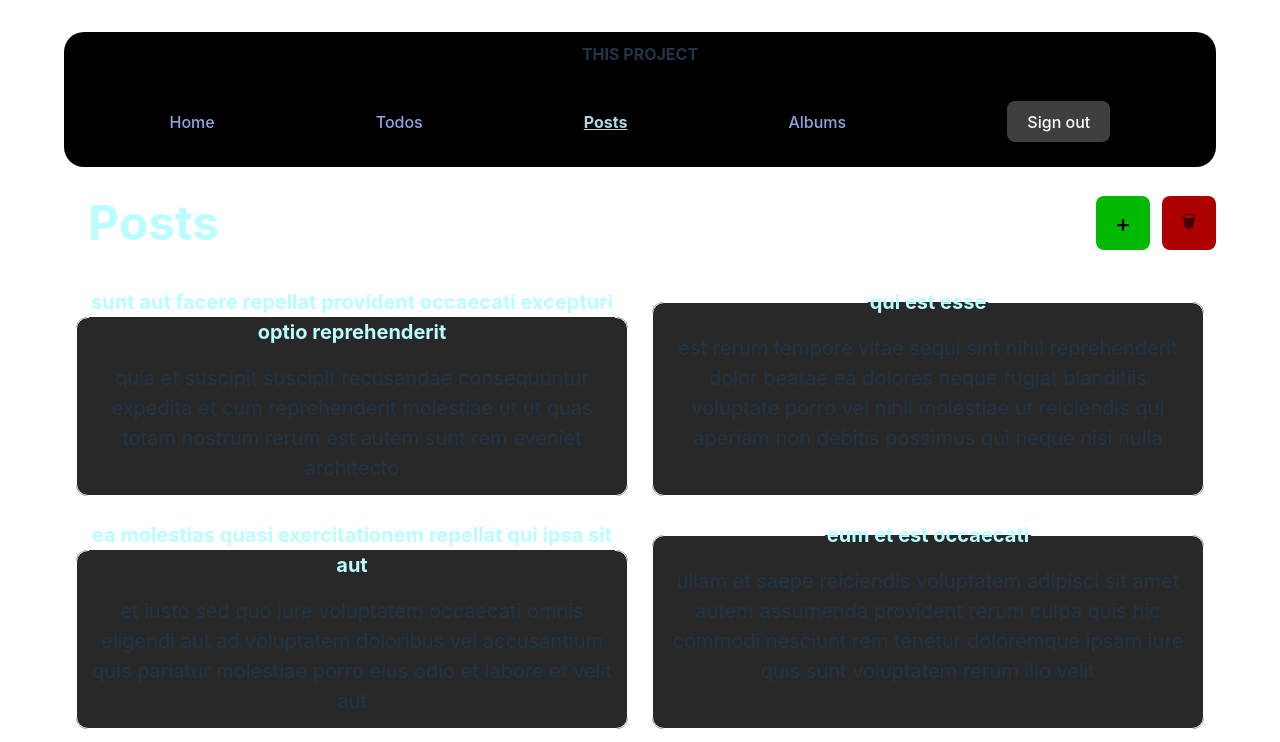
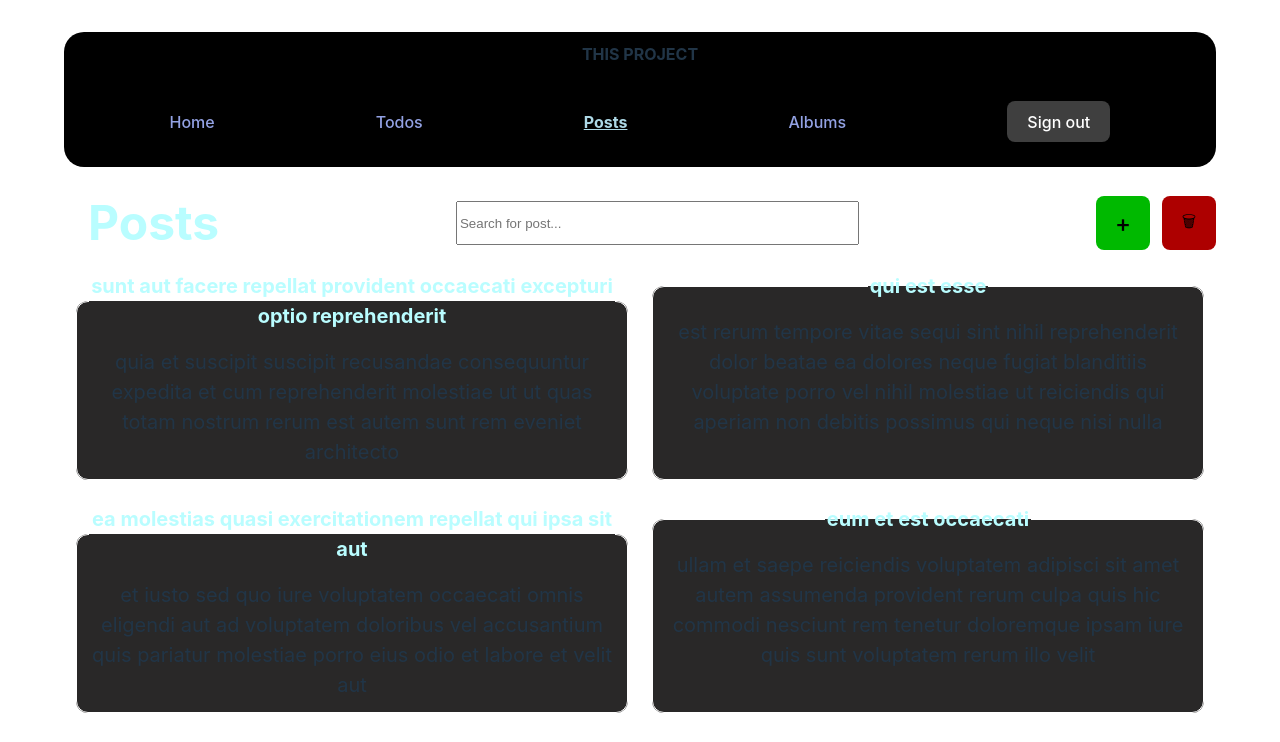
Before and after one commit to Jonathan-Arga/db-react, a React (Vite) app: page /posts in a window 1280 px wide. Shown: the top 742 px of the page. Built offline with nearby package versions, Linux system fonts and the light colour scheme; data requests are answered from the project's data file.

Commit message:
search and css fixes

```diff
--- a/src/Layout/PostsLayout/PostsLayout.jsx
+++ b/src/Layout/PostsLayout/PostsLayout.jsx
@@ -5,6 +5,7 @@ import { MAIN_URL } from '../../App';
 import styles from './PostsLayout.module.css';
 
 export const DeletingPostsContext = createContext(null);
+export const SearchingPostsContext = createContext(null);
 
 export function DeletePost(userId, postId, navigate) {
 	if (Number.parseInt(localStorage.getItem('current')) !== userId)
@@ -23,6 +24,9 @@ export default function PostsLayout() {
 	const newPostDialog = useRef();
 	const newPostTitle = useRef();
 	const newPostTextField = useRef();
+
+	const searchFieldRef = useRef();
+	const [searchingPostsState, setSearchingPostsState] = useState('');
 
 	const navigate = useNavigate();
 	const location = useLocation();
@@ -63,6 +67,41 @@ export default function PostsLayout() {
 			});
 	};
 
+	const HandleSearchChange = () => {
+		console.log(searchingPostsState);
+		setSearchingPostsState(() => searchFieldRef.current.value);
+		console.log(searchingPostsState);
+	};
+
+	return (
+		<>
+			<SearchingPostsContext.Provider
+				value={[searchingPostsState, setSearchingPostsState]}
+			>
+				<DeletingPostsContext.Provider
+					value={[
+						DeletingPostsContextState,
+						SetDeletingPostsContextState,
+					]}
+				>
+					<div className={styles.postsLayoutHeader}>
+						<div className={styles.title}>Posts</div>
+						<input
+							ref={searchFieldRef}
+							placeholder="Search for post..."
+							type="search"
+							onChange={HandleSearchChange}
+						/>
+						<PostsButtons />
+					</div>
+					<PostsDialog />
+					<Outlet />
+				</DeletingPostsContext.Provider>
+			</SearchingPostsContext.Provider>
+		</>
+	);
+
+	function PostsButtons() {
 		/**
 		 * @param {MouseEvent} e
 		 */
@@ -90,36 +129,15 @@ export default function PostsLayout() {
 				);
 		};
 		return (
-		<>
-			<DeletingPostsContext.Provider
-				value={[
-					DeletingPostsContextState,
-					SetDeletingPostsContextState,
-				]}
-			>
-				<div className={styles.postsLayoutHeader}>
-					<div className={styles.title}>Posts</div>
-					<PostsButtons />
-				</div>
-				<PostsDialog />
-				<Outlet />
-			</DeletingPostsContext.Provider>
-		</>
-	);
-
-	function PostsButtons() {
-		return (
 			<div className={styles.buttons}>
 				{currentPage === 'posts' ? (
+					<>
 						<button
 							className={styles.NewPostButton}
 							onClick={HandleNewPostClick}
 						>
 							&#x2B;
 						</button>
-				) : (
-					false
-				)}
 						<button
 							className={
 								DeletingPostsContextState
@@ -130,6 +148,10 @@ export default function PostsLayout() {
 						>
 							&#128465;
 						</button>
+					</>
+				) : (
+					false
+				)}
 			</div>
 		);
 	}
--- a/src/Layout/PostsLayout/PostsLayout.module.css
+++ b/src/Layout/PostsLayout/PostsLayout.module.css
@@ -2,6 +2,11 @@
 	width: 100%;
 	display: flex;
 	align-items: center;
+}
+.postsLayoutHeader input[type='search'] {
+	width: 35%;
+	margin: auto;
+	height: 44px;
 }
 
 .title {
@@ -13,7 +18,6 @@
 
 .buttons {
 	display: flex;
-	margin-left: auto;
 	text-align: center;
 	gap: 12px;
 }
--- a/src/pages/Posts/Posts.jsx
+++ b/src/pages/Posts/Posts.jsx
@@ -2,29 +2,39 @@ import { useContext, useEffect, useState } from 'react';
 import { MAIN_URL } from '../../App';
 import PostItem from './components/PostItem';
 import styles from './Posts.module.css';
-import { DeletingPostsContext } from '../../Layout/PostsLayout/PostsLayout';
+import {
+	DeletingPostsContext,
+	SearchingPostsContext,
+} from '../../Layout/PostsLayout/PostsLayout';
 
 export default function Posts() {
 	const [posts, setPosts] = useState([]);
 	const [isDeletingPosts] = useContext(DeletingPostsContext);
+	const [currentSearch] = useContext(SearchingPostsContext);
 	useEffect(() => {
 		fetch(MAIN_URL + 'posts')
 			.then((response) => response.json())
 			.then((data) => setPosts(data))
 			.catch((err) => console.error(err));
 	}, []);
-
+	const isSearching = (item) =>
+		!currentSearch ||
+		(currentSearch !== '' &&
+			(item['body'].includes(currentSearch) ||
+				item['title'].includes(currentSearch)));
 	return (
 		<ul className={styles.Posts}>
 			{posts.map((item) =>
 				isDeletingPosts ? (
 					item.userId ===
 					Number.parseInt(localStorage.getItem('current')) ? (
-						<PostItem key={JSON.stringify(item)} post={item} />
+						isSearching(item) ? (
+							<PostItem key={JSON.stringify(item)} post={item} />
+						) : null
 					) : null
-				) : (
+				) : isSearching(item) ? (
 					<PostItem key={JSON.stringify(item)} post={item} />
-				)
+				) : null
 			)}
 		</ul>
 	);
--- a/src/pages/Posts/Posts.module.css
+++ b/src/pages/Posts/Posts.module.css
@@ -1,8 +1,9 @@
 .Posts {
 	display: grid;
 	grid-template-columns: 1fr 1fr;
-	width: 100%;
+	width: 90dvw;
 	padding: 0;
+	margin: auto;
 }
 .Posts legend {
 	font-size: 20px;
```
Lines whose indentation alone changed are shown as unchanged.
